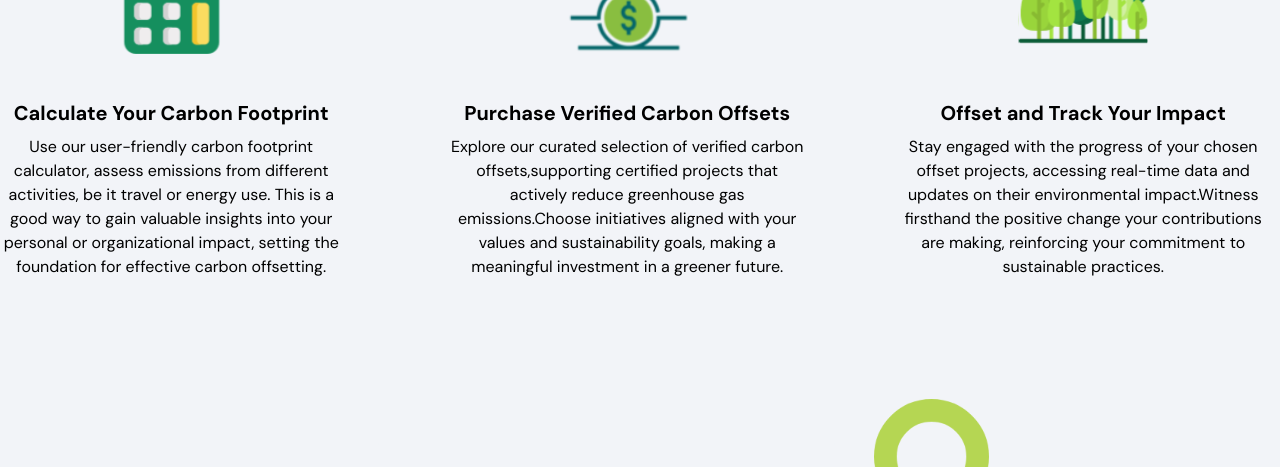
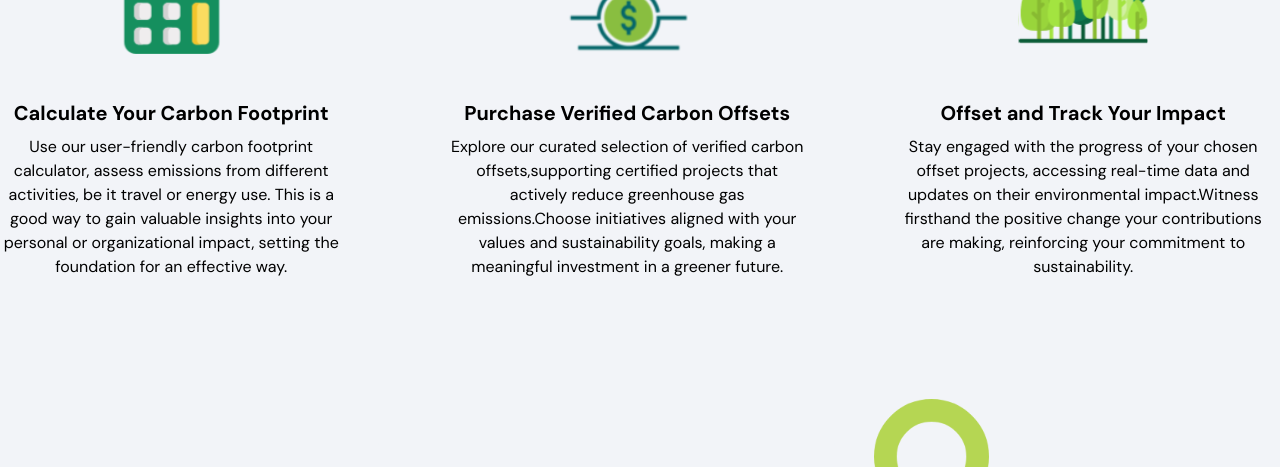
Before and after one commit to ITPATJIDR/carbonCredit_client, a React (Vite) app: page / in a window 1280 px wide. Shown: the part 2100-2567 px from the top of the page. Built offline with nearby package versions, Linux system fonts and the light colour scheme; no server answers.

Commit message:
fix frontend

```diff
--- a/src/pages/homepage.jsx
+++ b/src/pages/homepage.jsx
@@ -261,7 +261,7 @@ const Homepage = () => {
                   emissions from different activities, be it travel or energy
                   use. This is a good way to gain valuable insights into your
                   personal or organizational impact, setting the foundation for
-                  effective carbon offsetting.
+                  an effective way.
                 </p>
               </div>
             </div>
@@ -305,7 +305,7 @@ const Homepage = () => {
                   accessing real-time data and updates on their environmental
                   impact.Witness firsthand the positive change your
                   contributions are making, reinforcing your commitment to
-                  sustainable practices.
+                  sustainability.
                 </p>
               </div>
             </div>
--- a/src/pages/profile.jsx
+++ b/src/pages/profile.jsx
@@ -269,7 +269,7 @@ const Profile = () => {
             {/* Middle*/}
             <div className="card bg-white shadow-xl w-[470px] h-[680px] flex flex-col items-center">
               <div
-                className="tooltip tooltip-bottom justify-end absolute top-0 right-0 mt-5 mr-5"
+                className="tooltip tooltip-left justify-end absolute top-0 right-0 mt-5 mr-5"
                 data-tip="Offset carbon credits to make the tree in your profile
                 grow! Help the environment by offsetting carbon emissions
                 and see the positive impact you're making. There are 10
```
